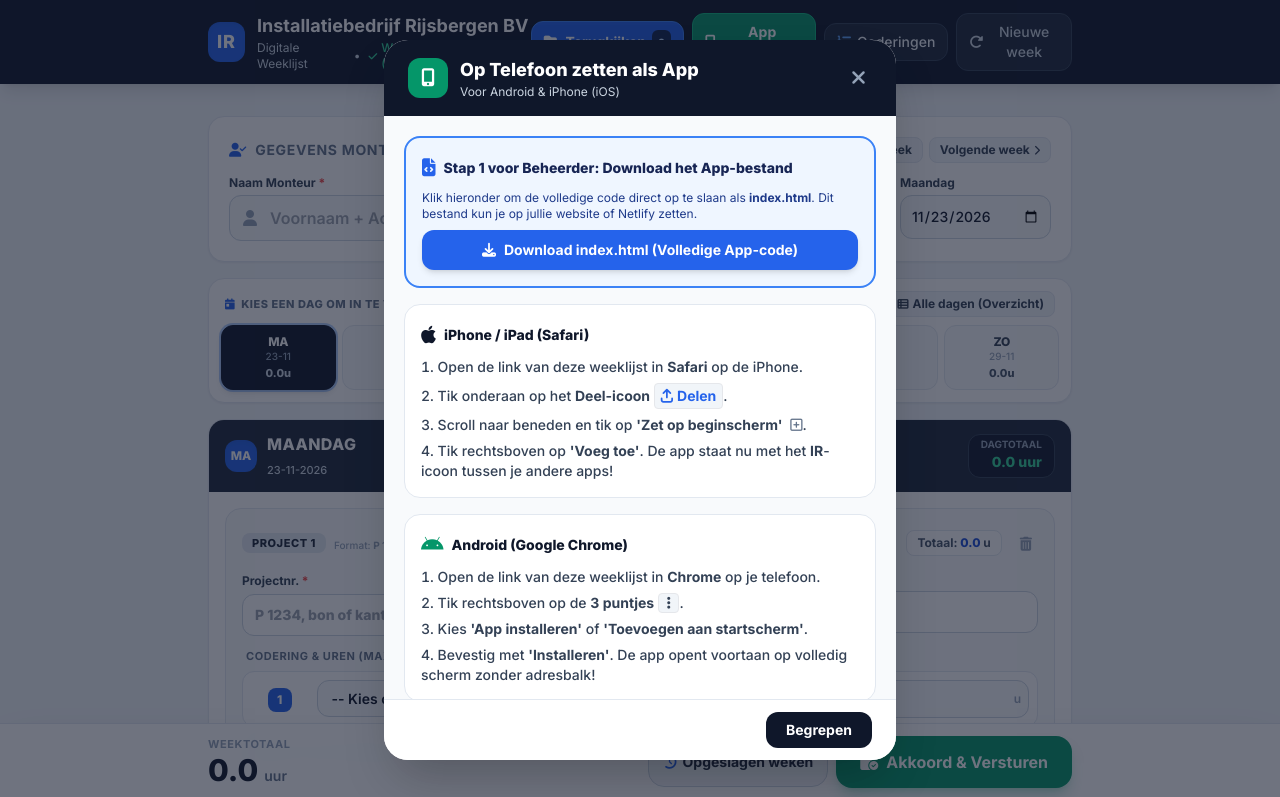
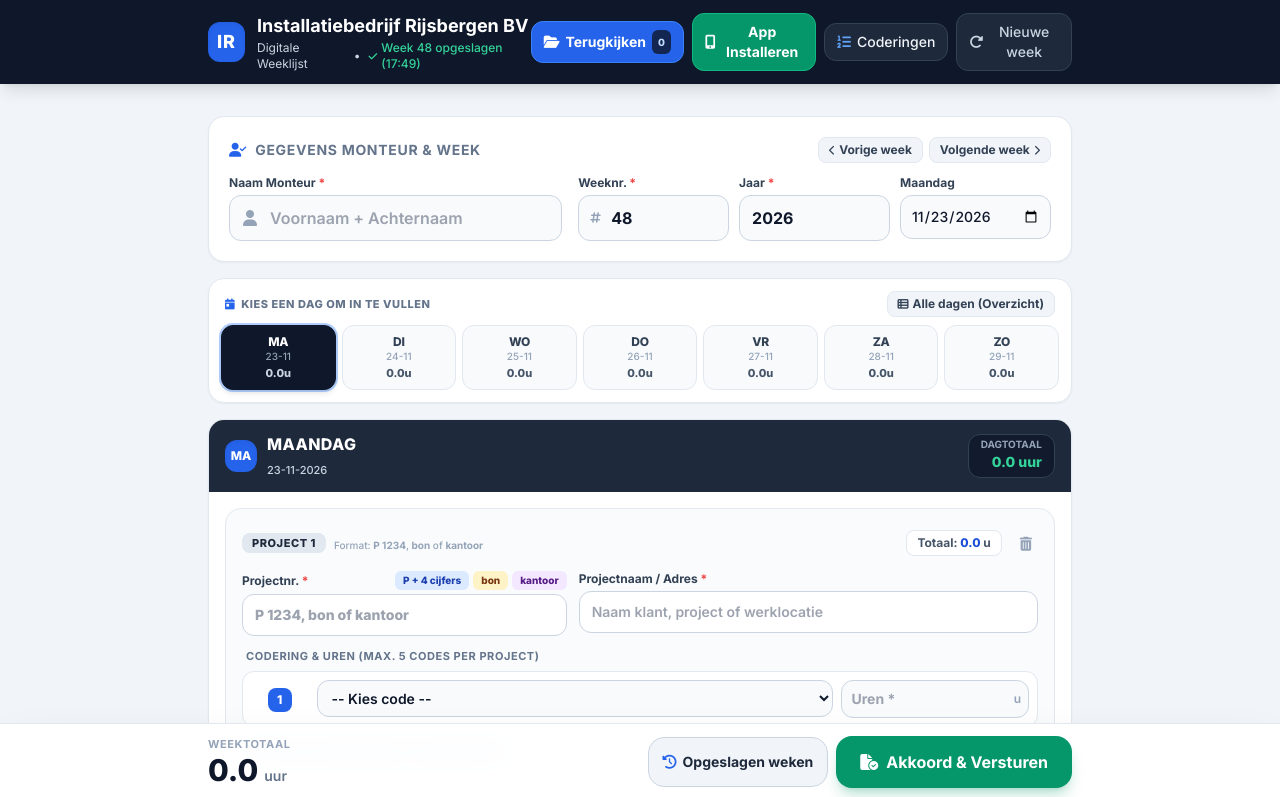
Before and after one commit to Rijsbergenbv/weeklijst, a plain HTML site: page index.html in a window 1280 px wide. Shown: the top 797 px of the page. Drawn offline with nearby package versions, Linux system fonts and the light colour scheme.

Commit message:
Set install modal to display none by default
Hide the install modal by default using inline CSS.

```diff
--- a/index.html
+++ b/index.html
@@ -1741,7 +1741,7 @@ url:e,reason:"blocked_domain_not_allowlisted"},b.parentOrigin);throw new DOMExce
     </div>
 
     <!-- ==================== MODAL 5: APP INSTALLEREN OP TELEFOON (ANDROID & iOS) ==================== -->
-    <div id="installModal" class="fixed inset-0 bg-slate-900/60 backdrop-blur-xs z-50 items-center justify-center p-3 sm:p-4 no-print flex">
+    <div style="display: none !important;" id="installModal" class="fixed inset-0 bg-slate-900/60 backdrop-blur-xs z-50 items-center justify-center p-3 sm:p-4 no-print flex">
         <div class="bg-white rounded-3xl max-w-lg w-full max-h-[90vh] flex flex-col shadow-2xl overflow-hidden">
             <div class="px-6 py-4 bg-slate-900 text-white flex items-center justify-between">
                 <div class="flex items-center space-x-3">
```
